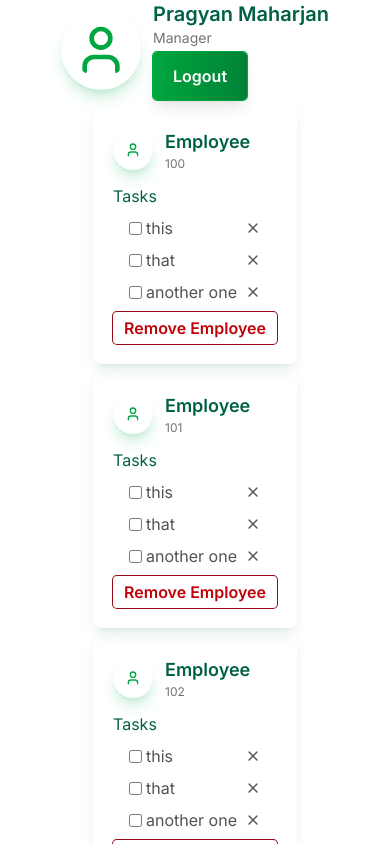
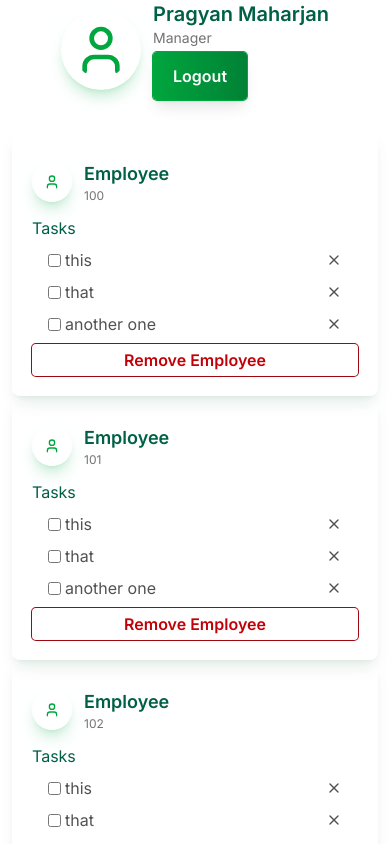
Before and after one commit to PragyanMaharjan63/EmployeeManagementSystem, a React (Vite) app: page / in a window 390 px wide. Built offline with nearby package versions, Linux system fonts and the light colour scheme.

Commit message:
style(ui): fixed styling of dashboard

```diff
--- a/src/pages/dashboard.tsx
+++ b/src/pages/dashboard.tsx
@@ -76,12 +76,12 @@ export default function Dashboard() {
         </div>
 
         {/* employee section */}
-        <div className="row-span-4 flex items-start gap-3 flex-wrap">
-          <div className="flex flex-wrap justify-center">
+        <div className="row-span-4 mt-8 flex items-start gap-3 flex-wrap">
+          <div className="flex flex-wrap justify-center ">
             {employees.map((employee) => (
               <div
                 key={employee.id}
-                className="rounded-lg shadow-lg shadow-green-800/10 h-max p-5 mx-3 grid gap-1"
+                className="rounded-lg shadow-lg shadow-green-800/10 h-max p-5 mx-3 grid gap-1 grow sm:grow-0"
               >
                 <div className="flex items-center py-2 gap-3">
                   <User className="text-green-600 size-10 rounded-full shadow-lg shadow-green-600/20 p-3" />
```
